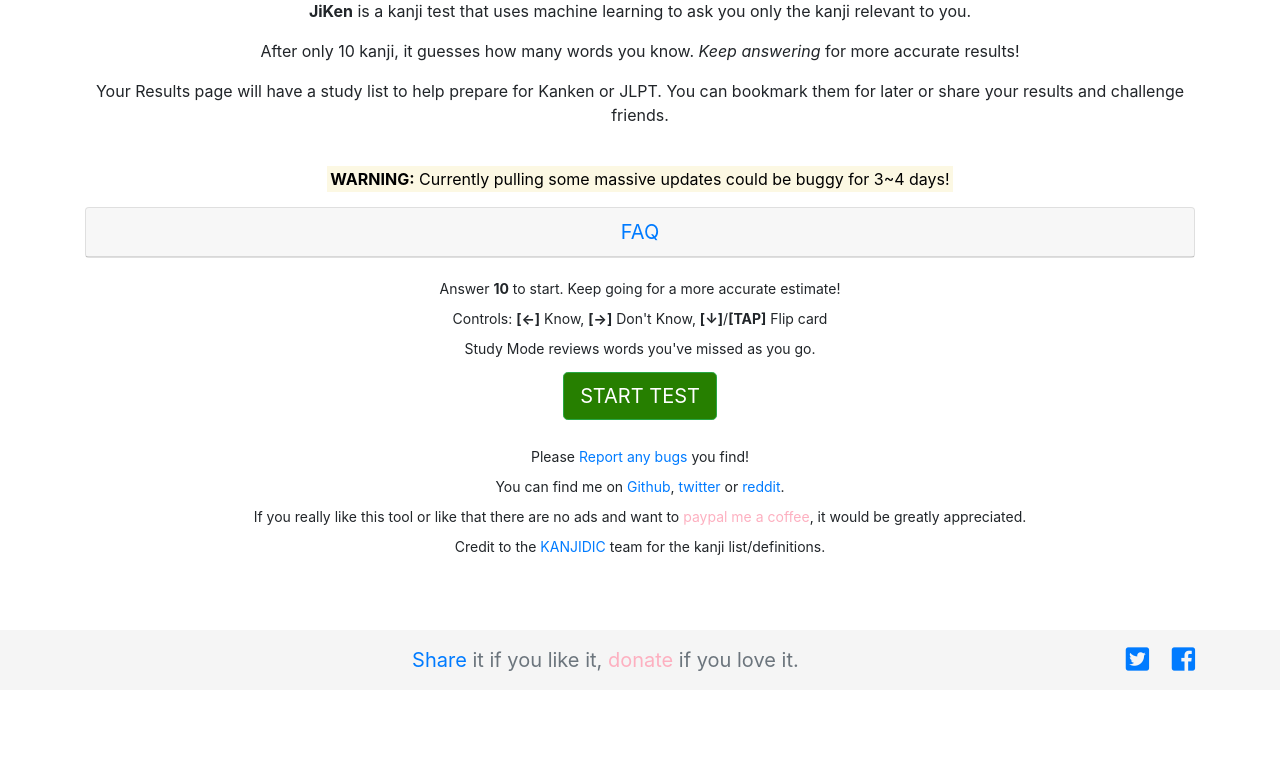
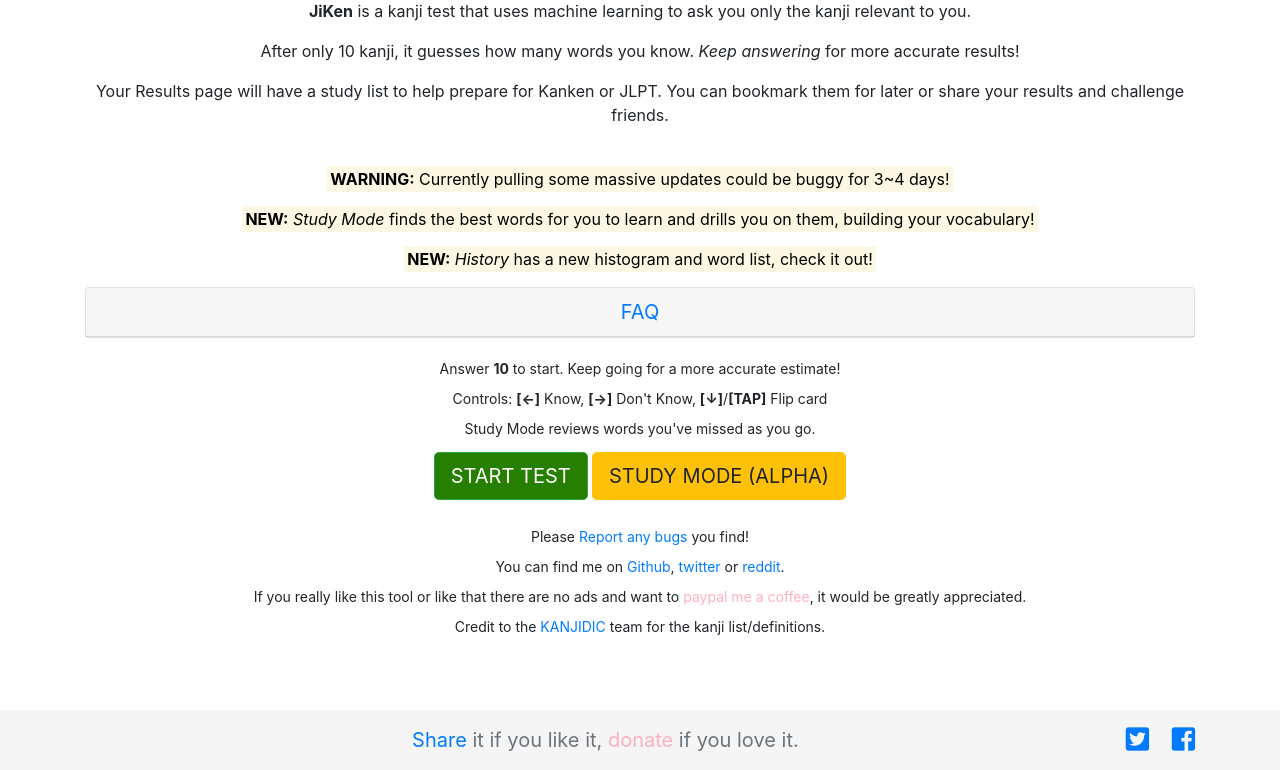
Before and after one commit to Ambiwlans/JiKen, a Flask app: page /t/1 in a window 1280 px wide. Shown: the part 355-1125 px from the top of the page. Before the commit the page ends 1026 px from the top, so only its background shows below. Run offline with Flask 2, Linux system fonts and the light colour scheme; data that the repository does not hold is empty; some libraries are stand-ins or nearby versions.

Commit message:
major - rework test view, add study mode (from EnTest

```diff
--- a/TODO.txt
+++ b/TODO.txt
@@ -1,11 +1,10 @@
 ----
 REWORK from ENTest notes:
  - later
-     - add study mode
      - regularization / error bounds
      - redo 2do
-     - re-enable code on frontpage
      - refactor kanji->question meaning->answer etc.
+     - add yomi to the history page review
  - ignored
      - the cur_pred stuff for now
      - culm_pct ... don't need for kanji
--- a/app/templates/history.html
+++ b/app/templates/history.html
@@ -78,7 +78,8 @@
                     "The kanji for love is 好 woman/女 and child/子. But 3 women 姦 means wicked/noisy. And a woman with a rock/石 is jealous/妬!",
                     "If anyone calls your house/家 a pigsty, they might be right. 豕 is the radical for pig and it is right in the middle!",
                     "Dark/暗 has two suns/日 in it!",
-                    "Tease/なぶる can be written as 嫐る or 嬲る! (女/woman, 男/man)"]
+                    "Tease/なぶる can be written as 嫐る or 嬲る! (女/woman, 男/man)",
+                    "The ateji for Russia is 露西亜. It can also be written 魯西亜. 魯 meaning 'foolish/imbicile'. More popular after Putin's invasion of Ukraine."]
                 | random}} ~~</i></p>
 
             <!-- Histogram -->
--- a/app/templates/home.html
+++ b/app/templates/home.html
@@ -13,7 +13,8 @@
 
         <!-- Notice -->
         <container><p><mark><b>WARNING:</b> Currently pulling some massive updates could be buggy for 3~4 days!</mark></p></container>
-        <!--container><p><mark><b>NEW:</b> <i>Study Mode</i> finds the best words for you to learn and drills you on them, building your vocabulary!</mark></p></container-->
+        <container><p><mark><b>NEW:</b> <i>Study Mode</i> finds the best words for you to learn and drills you on them, building your vocabulary!</mark></p></container-->
+        <container><p><mark><b>NEW:</b> <i>History</i> has a new histogram and word list, check it out!</mark></p></container-->
 
 		<!-- FAQ -->
         <container>
@@ -41,7 +42,7 @@
 		<!-- Button Block -->
 		<p>
     		<a id="start_test" class="btn btn-success btn-lg" role="btn" href="/test?s=0">START TEST</a>
-    		<!--a id="start_study" class="btn btn-warning btn-lg" role="btn" href="/test?s=1">STUDY MODE (ALPHA)</a-->
+    		<a id="start_study" class="btn btn-warning btn-lg" role="btn" href="/test?s=1">STUDY MODE (ALPHA)</a>
 		</p>
 
 		<!-- Outro -->
--- a/app/utils.py
+++ b/app/utils.py
@@ -42,7 +42,7 @@
 
         # 0<a<6000
         # ~400 is average but this value need not be particularly penalized
-def sigmoid_cost_regularized(params, true_X, true_Y, last_t, last_a):
+def sigmoid_cost_regularized(params, true_X, true_Y, last_t, last_a, default_t):
     reg = 0
     t, a = params
     i = len(true_X)
--- a/app/views.py
+++ b/app/views.py
@@ -87,6 +87,11 @@
     ### Log Answer/Score
     ###
 
+    study = request.args.get('s')
+    if study is None:
+        study = 0
+    study = int(study)
+
     score = request.args.get('a')
     testmaterialid = request.args.get('q')
 
@@ -111,19 +116,58 @@
         session['QuestionLog'] = pd.DataFrame(columns=['testmaterialid','score'], dtype='int64')
         session['last_touched'] = datetime.datetime.utcnow().strftime('%Y-%m-%d %H:%M:%S')
 
+        if study:
+            session['Study'] = 1
+            session['Study_List'] = pd.DataFrame(columns=['testmaterialid', 'times_right','times_wrong'], dtype='int64')
+            session['learned_cnt'] = 0
+            session['dropped_cnt'] = 0
+        else:
+            session['Study'] = 0
+
         current_app.config['SESSION_REDIS'].incr('cur_testlog_id')
     elif int(score) == -1:
         # Flag to just continue a test
         score = int(score)
+        study = session['Study']
         #print("Continuing test")
         pass
     else:
         # Got an answer, log it (to redis session)
         score = bool(int(score))
-        if (session['QuestionLog']['testmaterialid'].astype('int') == testmaterialid).any():
-            session['QuestionLog'][session['QuestionLog']['testmaterialid'].astype('int') == testmaterialid].score = score
+#        print(f"logging: {testmaterialid}")
+#        print(session['QuestionLog'])
+#        print(session['Study_List'])
+        if testmaterialid is None:
+            print("Error. Got answer with no question.")
+            abort(500)
         else:
-            session['QuestionLog'] = session['QuestionLog'].append({'testmaterialid' : testmaterialid, 'score' : score}, ignore_index=True)
+            testmaterialid = int(testmaterialid)
+
+        # In study mode, log new questions and track the study list
+        if study:
+            if (session['QuestionLog']['testmaterialid'].astype('int') == testmaterialid).any():
+                if (session['Study_List']['testmaterialid'].astype('int') == testmaterialid).any():
+                    if score:
+                        session['Study_List'].loc[session['Study_List']['testmaterialid'].astype('int') == testmaterialid, 'times_right'] += 1
+                        if session['Study_List'][session['Study_List']['testmaterialid'].astype('int') == testmaterialid].iloc[0].times_right >= int(current_app.config['MAX_TIMES_RIGHT']):
+                           session['learned_cnt'] += 1
+                           session['Study_List'].drop(session['Study_List'][session['Study_List']['testmaterialid'].astype('int') == testmaterialid].index, inplace=True)
+                    else:
+                        session['Study_List'].loc[session['Study_List']['testmaterialid'].astype('int') == testmaterialid, 'times_wrong'] += 1
+                        if session['Study_List'][session['Study_List']['testmaterialid'].astype('int') == testmaterialid].iloc[0].times_wrong >= int(current_app.config['MAX_TIMES_WRONG']):
+                           session['dropped_cnt'] += 1
+                           session['Study_List'].drop(session['Study_List'][session['Study_List']['testmaterialid'].astype('int') == testmaterialid].index, inplace=True)
+            else:
+                session['QuestionLog'] = session['QuestionLog'].append({'testmaterialid' : testmaterialid, 'score' : score}, ignore_index=True)
+                if not score:
+                    session['Study_List'] = session['Study_List'].append({'testmaterialid' : testmaterialid, 'times_right' : 0, 'times_wrong' : 0}, ignore_index=True)
+        # In test mode, log questions, for dupes, overwrite last answer
+        else:
+            if (session['QuestionLog']['testmaterialid'].astype('int') == testmaterialid).any():
+                session['QuestionLog'][session['QuestionLog']['testmaterialid'].astype('int') == testmaterialid].score = score
+            else:
+                session['QuestionLog'] = session['QuestionLog'].append({'testmaterialid' : testmaterialid, 'score' : score}, ignore_index=True)
+
 
     ###
     ### Handle Data, Prep output
@@ -147,6 +191,14 @@
     xdata = []
     ydata = []
     pred = [0,0,0]
+    studyword = 0
+
+    active_cnt = 0
+    question_variability = current_app.config['TEST_VARIABLITY']
+    if study:
+        active_cnt = len(session['Study_List'])
+        if len(history) > 15:
+            question_variability = current_app.config['STUDY_VARIABLITY']
 
     if score is None:
         #For the first question, ask a random kanji (for data gathering purposes)
@@ -167,7 +219,7 @@
 
         p0 = [session['TestLog'].t, session['TestLog'].a]       # use last LOBF as starting point for new one
 
-        res = minimize(sigmoid_cost_regularized, p0, args=(xdata, ydata, p0[0], p0[1]),method="Nelder-Mead")
+        res = minimize(sigmoid_cost_regularized, p0, args=(xdata, ydata, p0[0], p0[1], float(current_app.config['SESSION_REDIS'].get('default_t') or 0.005)),method="Nelder-Mead")
             #,options={'eps': [0.0001,1]})#, bounds=[(0,10),(1,7000)])
 
         session['TestLog'].a = float(res.x[1])
@@ -190,36 +242,57 @@
 
         # Select next question
 
-        # left half of graph if last question wrong, right half if correct (skew selection slightly away from the middle)
-        if score == 1:
-            x = int(logit((random.random()**current_app.config['TEST_VARIABLITY'])/2, *res.x))
-        elif score == 0:
-            x = int(logit((random.random()**current_app.config['TEST_VARIABLITY'])/(-2) + 1, *res.x))
-        elif score == -1:
-            x = int(logit(random.random(), *res.x))
+        if active_cnt > random.randrange(0, int(current_app.config['TGT_ACTIVE'])):
+            x_id = int(session['Study_List'].iloc[random.randrange(0, active_cnt)]['testmaterialid'])
+            print(x_id)
+            newquestion = pd.read_msgpack(current_app.config['SESSION_REDIS'].get('TestMaterial'))[pd.read_msgpack(current_app.config['SESSION_REDIS'].get('TestMaterial'))['id']==x_id].iloc[0]
+            studyword = 1
         else:
-            # Score not given, fail gracefully
-            abort(500)
+            # Try a few rerolls if you land on a repeat
+            rerolls = 0
+            while True:
+                rerolls += 1
+                # left half of graph if last question wrong, right half if correct (skew selection slightly away from the middle)
+                if score == 1:
+                    x = int(logit((random.random()**question_variability)/2, *res.x))
+                elif score == 0:
+                    x = int(logit((random.random()**question_variability)/(-2) + 1, *res.x))
+                elif score == -1:
+                    x = int(logit(random.random(), *res.x))
+                else:
+                    # Score not given, fail gracefully
+                    abort(500)
 
-        if x < 1 : x = 1
-        if x > current_app.config['MAX_X']: x = current_app.config['MAX_X']
+                oob = False
+                if x < 1 :
+                    x = 1
+                    oob = True
+                if x > current_app.config['MAX_X']:
+                    x = current_app.config['MAX_X']
+                    oob = True
 
-        # don't ask repeats
-        searchkey = 1
-        while (history['my_rank']==x).sum() or x < 1 or x > current_app.config['MAX_X']:
-            x += searchkey
+                # if the question is new (hasn't been answered) and in-bounds, or we've tried random 3x, then move on
+                if ((history['my_rank']==x).sum() == 0 and not oob) or rerolls > current_app.config['OOB_REROLLS']:
+                    break
 
-            if searchkey > 0:
-                searchkey = -searchkey - 1
-            else:
-                searchkey = -searchkey + 1
+            # Scan through if you are still on a repeat
+            searchkey = 1
+            while ((history['my_rank']==x).sum())\
+                    or x < 1 or x > current_app.config['MAX_X']:
 
-            if x > current_app.config['MAX_X'] and x + searchkey < 1:
-                print("Test # " + str(session['TestLog'].id) + " asked every question!")
-                # Go to history page when a user has completed every question... wowza
-                return "Holy crap!! You actually answered every kanji. I don't really expect anyone to maneage this so I don't have anything ready.... uhh, check your <a href='/t/"+session['TestLog'].id+"'>results</a> and tweet them to me! Damn... good job!"
+                x += searchkey
 
-        newquestion = pd.read_msgpack(current_app.config['SESSION_REDIS'].get('TestMaterial'))[pd.read_msgpack(current_app.config['SESSION_REDIS'].get('TestMaterial'))['my_rank']==x].iloc[0]
+                if searchkey > 0:
+                    searchkey = -searchkey - 1
+                else:
+                    searchkey = -searchkey + 1
+
+                if x > current_app.config['MAX_X'] and x + searchkey < 1:
+                    print("Test # " + str(session['TestLog'].id) + " asked every question!")
+                    # Go to history page when a user has completed every question... wowza
+                    return "Holy crap!! You actually answered every kanji.... I don't really expect anyone to maneage this so I don't have anything ready.... uhh, check your <a href='/t/"+session['TestLog'].id+"'>results</a> and tweet them to me! Damn... good job!"
+
+            newquestion = pd.read_msgpack(current_app.config['SESSION_REDIS'].get('TestMaterial'))[pd.read_msgpack(current_app.config['SESSION_REDIS'].get('TestMaterial'))['my_rank']==x].iloc[0]
 
 
     #Find a sensible max x value
@@ -228,10 +301,18 @@
     #Refresh the timeout flag
     session['last_touched'] = datetime.datetime.utcnow().strftime('%Y-%m-%d %H:%M:%S')
 
-    print("Test #" + str(session['TestLog'].id) + ": A = " + str(session['TestLog'].a) + ",  T = " + str(session['TestLog'].t) + ",  # = " + str(len(session['QuestionLog'])) + " Kanji#: " + str(newquestion['my_rank']))
+    if studyword:
+        print(f"Review! Active= {active_cnt}, Learned = {session['learned_cnt']}, Dropped = {session['dropped_cnt']}")
+    print(f"Test #{session['TestLog'].id}, A = {session['TestLog'].a}, T = {session['TestLog'].t} ||  #{len(session['QuestionLog'])}, Rank#: {newquestion['my_rank']}, 字: {newquestion['kanji']}")
 
-    return render_template('test.html', question = newquestion, cnt = len(history), id = session['TestLog'].id, \
-        a = session['TestLog'].a, t = session['TestLog'].t, wronganswers = wronganswers, rightanswers = rightanswers, xmax = xmax, pred = pred)
+    if study:
+        return render_template('test.html', s = study, question = newquestion, cnt = len(history), id = session['TestLog'].id, \
+            a = session['TestLog'].a, t = session['TestLog'].t, wronganswers = wronganswers, rightanswers = rightanswers, xmax = xmax, pred = pred, \
+            studyword = studyword, active_cnt = active_cnt, learned_cnt = session['learned_cnt'], dropped_cnt = session['dropped_cnt'])
+    else:
+        return render_template('test.html', s = study, question = newquestion, cnt = len(history), id = session['TestLog'].id, \
+            a = session['TestLog'].a, t = session['TestLog'].t, wronganswers = wronganswers, rightanswers = rightanswers, xmax = xmax, pred = pred)
+
 
 @bp.route("/t/<id>")
 @bp.route("/history/<id>")
```
